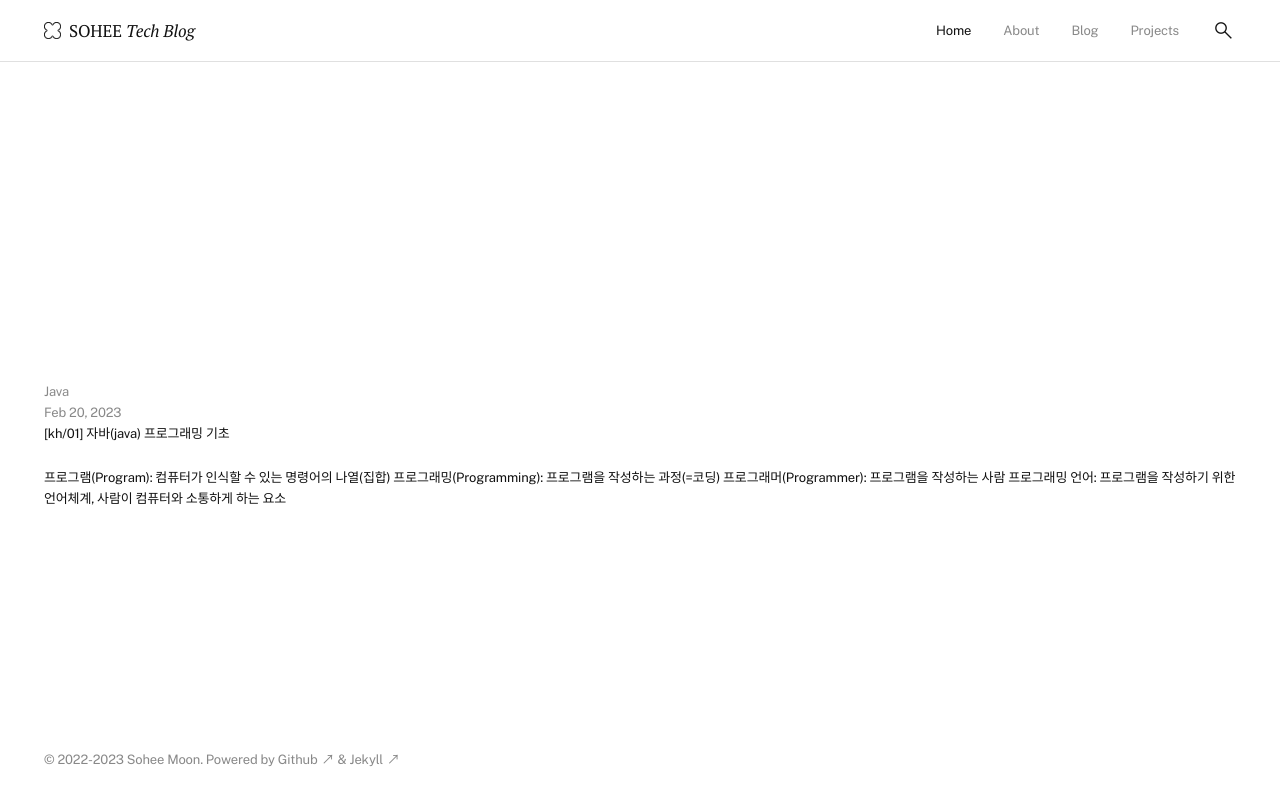
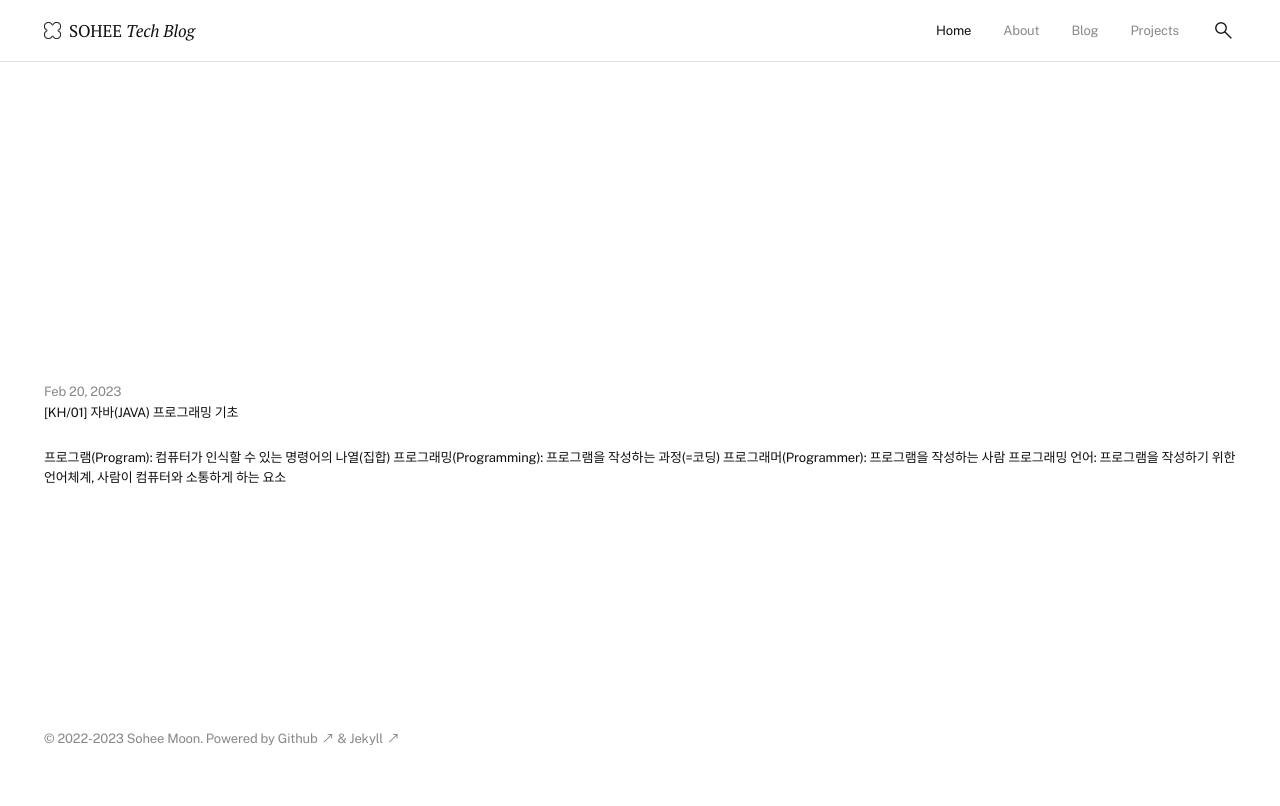
Before and after one commit to soheetech/soheetech.github.io, a Jekyll site: the page built from index.md, in a window 1280 px wide. Shown: the top 806 px of the page. Built offline with Jekyll 4.4.1, drawn with Linux system fonts in a browser that asks for light colours.

Commit message:
Update post_list.html

```diff
--- a/_includes/post_list.html
+++ b/_includes/post_list.html
@@ -14,11 +14,11 @@
   <ul class="post-list d-flex f-wrap">
     {%- for post in posts limit: include.limit -%}
         <li{% if post.tags %}{% for tag in post.tags %} data-{{ tag }}{% endfor %}{% endif %}>
-          <p class="post-category"><a href="/category/{{ post.category }}">{{ post.category | capitalize }}</a></p>
+          <p class="post-category"><a href="/category/{{ post.category }}">{{ post.category.title }}</a></p>
           <p class="post-date">{{ post.date | date: site.theme_config.date_format }}</p>
-          <p class="post-title"><a href="{{ post.url | relative_url }}">{{ post.title | capitalize }}</a></p>
+          <p class="post-title"><a href="{{ post.url | relative_url }}">{{ post.title }}</a></p>
           {% if post.teaser != null %}
-            <div class="post-teaser"><a href="{{ post.url | relative_url }}"><img src="{{ post.teaser | relative_url }}" alt="{{ post.title | capitalize }}" /></a></div>
+            <div class="post-teaser"><a href="{{ post.url | relative_url }}"><img src="{{ post.teaser | relative_url }}" alt="{{ post.title }}" /></a></div>
           {% else %}
             <div class="post-excerpt"><a href="{{ post.url | relative_url }}">{{ post.excerpt }}</a></div>
           {% endif %}
```
